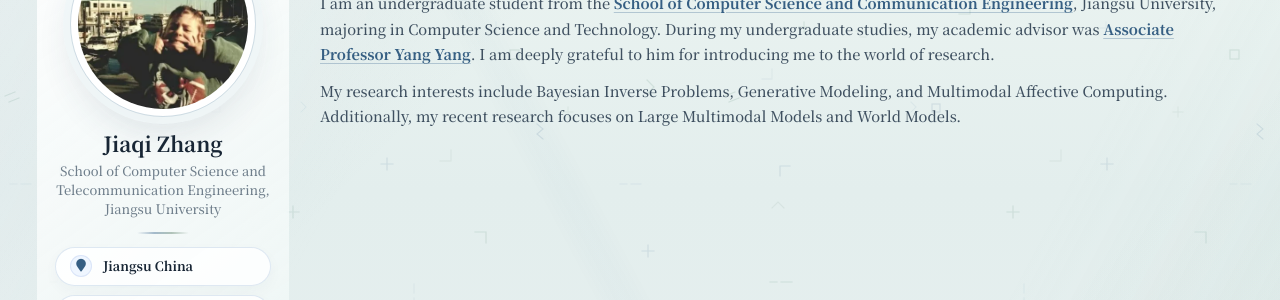
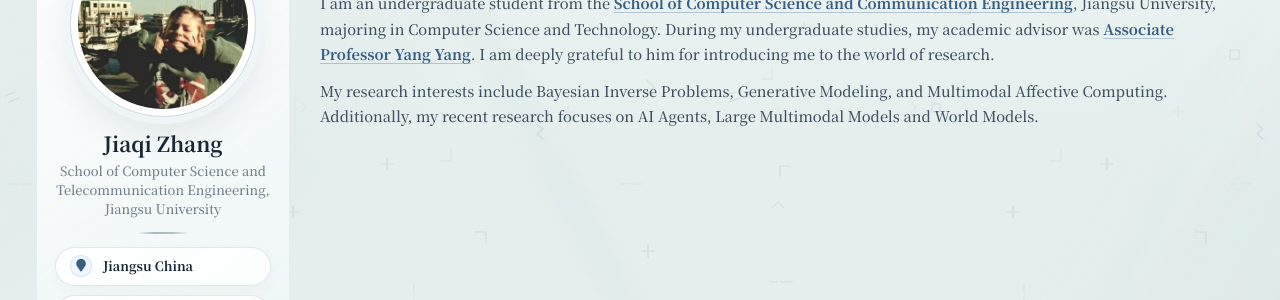
Before and after one commit to JiaqiZhang-Sengoku/JiaqiZhang-Sengoku.github.io, a Jekyll site: the page built from _pages/includes/intro.md, in a window 1280 px wide. Shown: the part 152-452 px from the top of the page. Built offline with Jekyll 4.4.1, drawn with Linux system fonts in a browser that asks for light colours; our own code applies the rules of GitHub Pages for plain Markdown files.

Commit message:
20260707

```diff
--- a/_pages/includes/intro.md
+++ b/_pages/includes/intro.md
@@ -5,7 +5,7 @@
     <span class="hero-title__cn">(Chinese name: 张家旗)</span>
   </h1>
   <p class="hero-description">I am an undergraduate student from the <a href="https://cs.ujs.edu.cn/">School of Computer Science and Communication Engineering</a>, Jiangsu University, majoring in Computer Science and Technology. During my undergraduate studies, my academic advisor was <a href="https://ujsyyoung.github.io/homepage/">Associate Professor Yang Yang</a>. I am deeply grateful to him for introducing me to the world of research.</p>
-  <p class="hero-description">My research interests include Bayesian Inverse Problems, Generative Modeling, and Multimodal Affective Computing. Additionally, my recent research focuses on Large Multimodal Models and World Models.</p>
+  <p class="hero-description">My research interests include Bayesian Inverse Problems, Generative Modeling, and Multimodal Affective Computing. Additionally, my recent research focuses on AI Agents, Large Multimodal Models and World Models.</p>
 </div>
 
 <!-- Temporarily hidden: News section.
```
